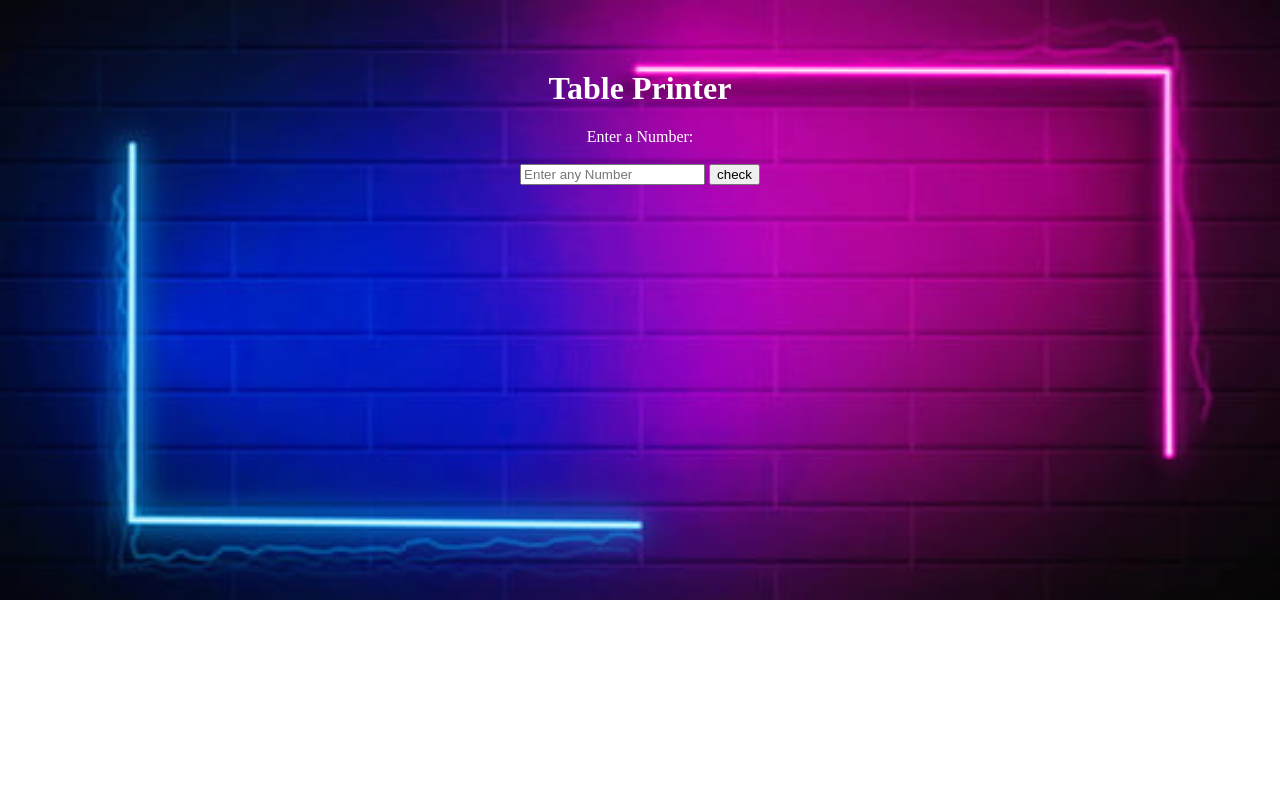
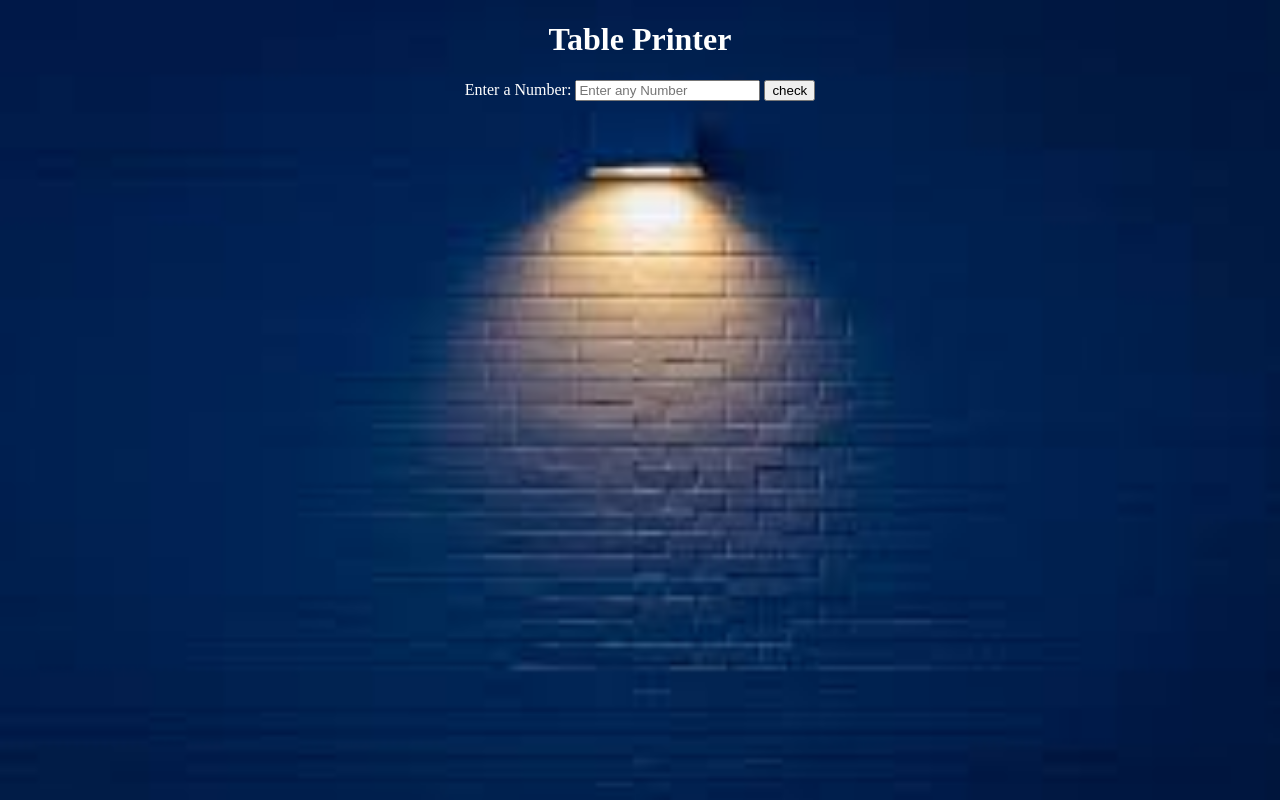
Before and after one commit to aqsafaisal34/Table-Printer, a plain HTML site: page index.html in a window 1280 px wide. Drawn offline with Linux system fonts and the light colour scheme.

Commit message:
First commit

```diff
--- a/index.html
+++ b/index.html
@@ -7,12 +7,12 @@
     <title>Document</title>
     <style>
         body{
-            background-image: url(images/pngtree-modern-double-color-futuristic-neon-background-image_351866.jpg);
+            background-image: url(images/download.jpeg);
             background-repeat: no-repeat;
             background-size: cover;
             text-align: center;
             color: white;
-            margin-top: 70px;
+
         }
     </style>
 </head>
@@ -21,7 +21,7 @@
 
 
     <form onsubmit="conditioncheck(); return false;">
-     <label for="numberinput">Enter a Number:</label> <br> <br>
+     <label for="numberinput">Enter a Number:</label>
      <input type="number" required min="1" placeholder="Enter any Number" id="numberinput">
      <input type="submit" value="check">
     </form>
```
